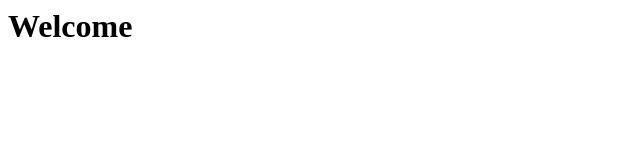
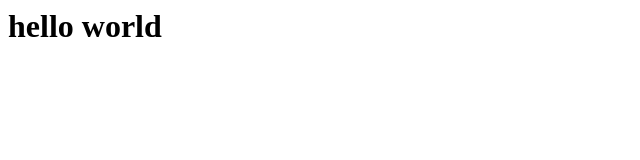
Before and after one commit to nijask3/mygit, a plain HTML site: page index.html in a window 1280 px wide. Shown: the whole page, without its empty margins (0-640 px from the left). Drawn offline with Linux system fonts and the light colour scheme.

Commit message:
update index.html
updated

```diff
--- a/index.html
+++ b/index.html
@@ -1 +1 @@
-<h1>Welcome</h1>
+<h1>hello world</h1>
```
